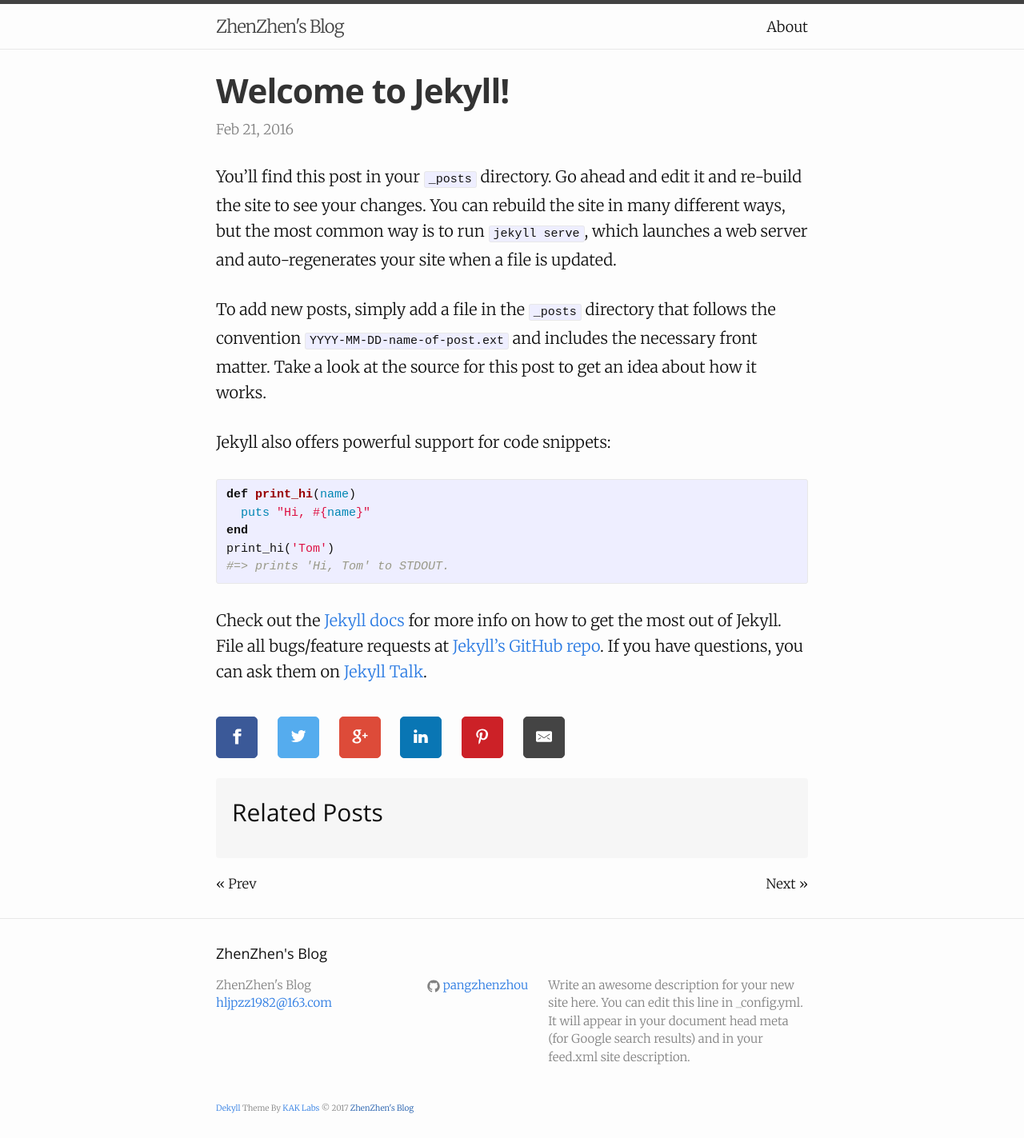
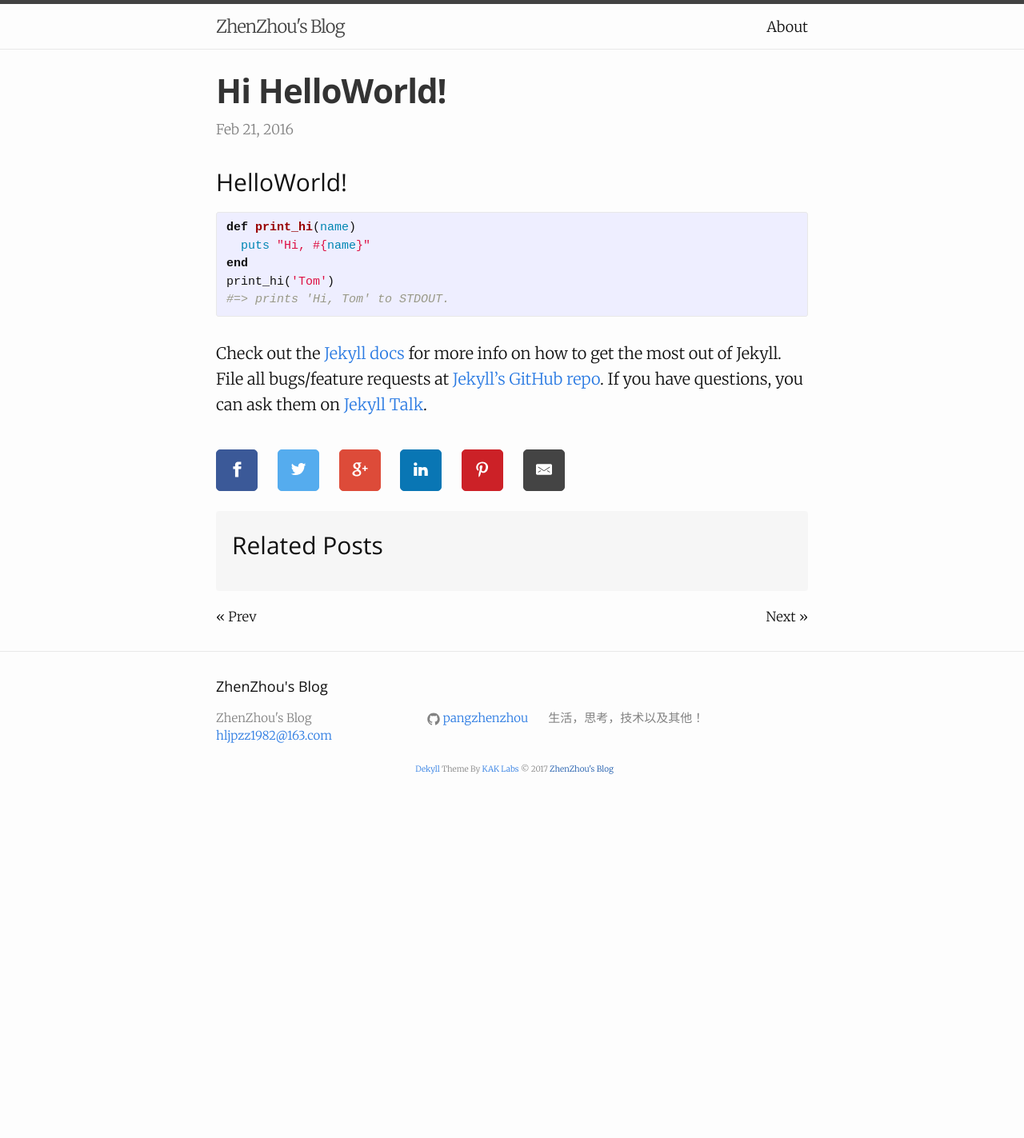
Before and after one commit to pangzhenzhou/pzz-github-pages-blog, a Jekyll site: the page built from _posts/2016-02-21-welcome-to-jekyll.markdown, in a window 1280 px wide. Shown: the whole page at 80% size. Built offline with Jekyll 4.4.1, drawn with Linux system fonts in a browser that asks for light colours; after the commit the page ends 999 px from its top, so only the background shows below that.

Commit message:
update _config

```diff
--- a/_config.yml
+++ b/_config.yml
@@ -6,12 +6,10 @@
 # 'jekyll serve'. If you change this file, please restart the server process.
 
 # Site settings
-title: ZhenZhen's Blog
+title: ZhenZhou's Blog
 email: hljpzz1982@163.com
 description: > # this means to ignore newlines until "baseurl:"
-  Write an awesome description for your new site here. You can edit this
-  line in _config.yml. It will appear in your document head meta (for
-  Google search results) and in your feed.xml site description.
+  生活，思考，技术以及其他！
 baseurl: "" # the subpath of your site, e.g. /blog
 url: "http://www.zhenzhoupang.com" # the base hostname & protocol for your site
 
--- a/_posts/2016-02-21-welcome-to-jekyll.markdown
+++ b/_posts/2016-02-21-welcome-to-jekyll.markdown
@@ -1,14 +1,10 @@
 ---
 layout: post
-title:  "Welcome to Jekyll!"
+title:  "Hi HelloWorld!"
 date:   2016-02-21 16:15:49 +0700
 categories: jekyll update
 ---
-You’ll find this post in your `_posts` directory. Go ahead and edit it and re-build the site to see your changes. You can rebuild the site in many different ways, but the most common way is to run `jekyll serve`, which launches a web server and auto-regenerates your site when a file is updated.
-
-To add new posts, simply add a file in the `_posts` directory that follows the convention `YYYY-MM-DD-name-of-post.ext` and includes the necessary front matter. Take a look at the source for this post to get an idea about how it works.
-
-Jekyll also offers powerful support for code snippets:
+# HelloWorld!
 
 {% highlight ruby %}
 def print_hi(name)
```
